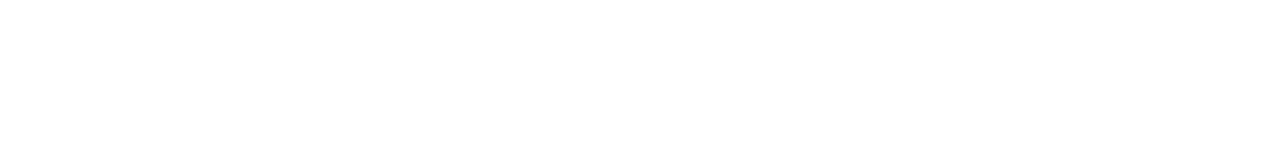
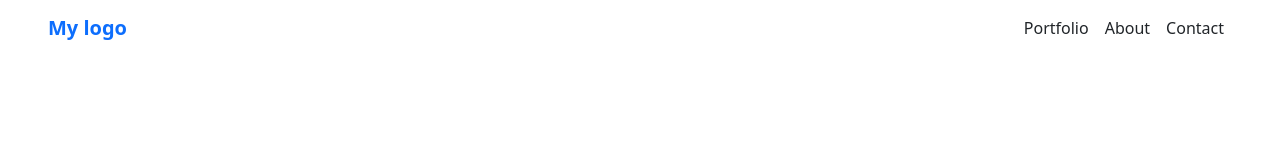
Before and after one commit to Linushaddai99/Peer-Programing-Boostrap, a plain HTML site: page index.html in a window 1280 px wide. Drawn offline with Linux system fonts and the light colour scheme.

Commit message:
complete navbar section

```diff
--- a/index.html
+++ b/index.html
@@ -5,9 +5,33 @@
     <meta http-equiv="X-UA-Compatible" content="IE=edge">
     <meta name="viewport" content="width=device-width, initial-scale=1.0">
     <title>Document</title>
+
     <link rel="stylesheet" href="./bootstrap-5.0.2-dist/bootstrap-5.0.2-dist/css/bootstrap.min.css">
+    <link rel="stylesheet" href="style.css">
 </head>
 <body>
+    <nav class="navbar navbar-expand-lg  navbar-light  justify-content-between px-5 ">
+        <a class="navbar-brand  text-primary fw-bold" href="#">My logo</a>
+        <div>
+            <button class="navbar-toggler " type="button" data-toggle="collapse" data-target="#navbarNav" aria-controls="navbarNav" aria-expanded="false" aria-label="Toggle navigation">
+                <span class="navbar-toggler-icon text-dark"></span>
+              </button>
+              <div class="collapse navbar-collapse" id="navbarNav">
+                <ul class="navbar-nav jus">
+                  <li class="nav-item active ">
+                    <a class="nav-link text-dark" href="#">Portfolio</a>
+                  </li>
+                  <li class="nav-item">
+                    <a class="nav-link text-dark" href="#">About</a>
+                  </li>
+                  <li class="nav-item">
+                    <a class="nav-link text-dark" href="#">Contact</a>
+                  </li>
+
+                </ul>
+              </div>
+        </div>
+      </nav>
 
     <script src="./bootstrap-5.0.2-dist/bootstrap-5.0.2-dist/js/bootstrap.min.js"></script>
 </body>
```
Also changed, not shown: style.css (added).
